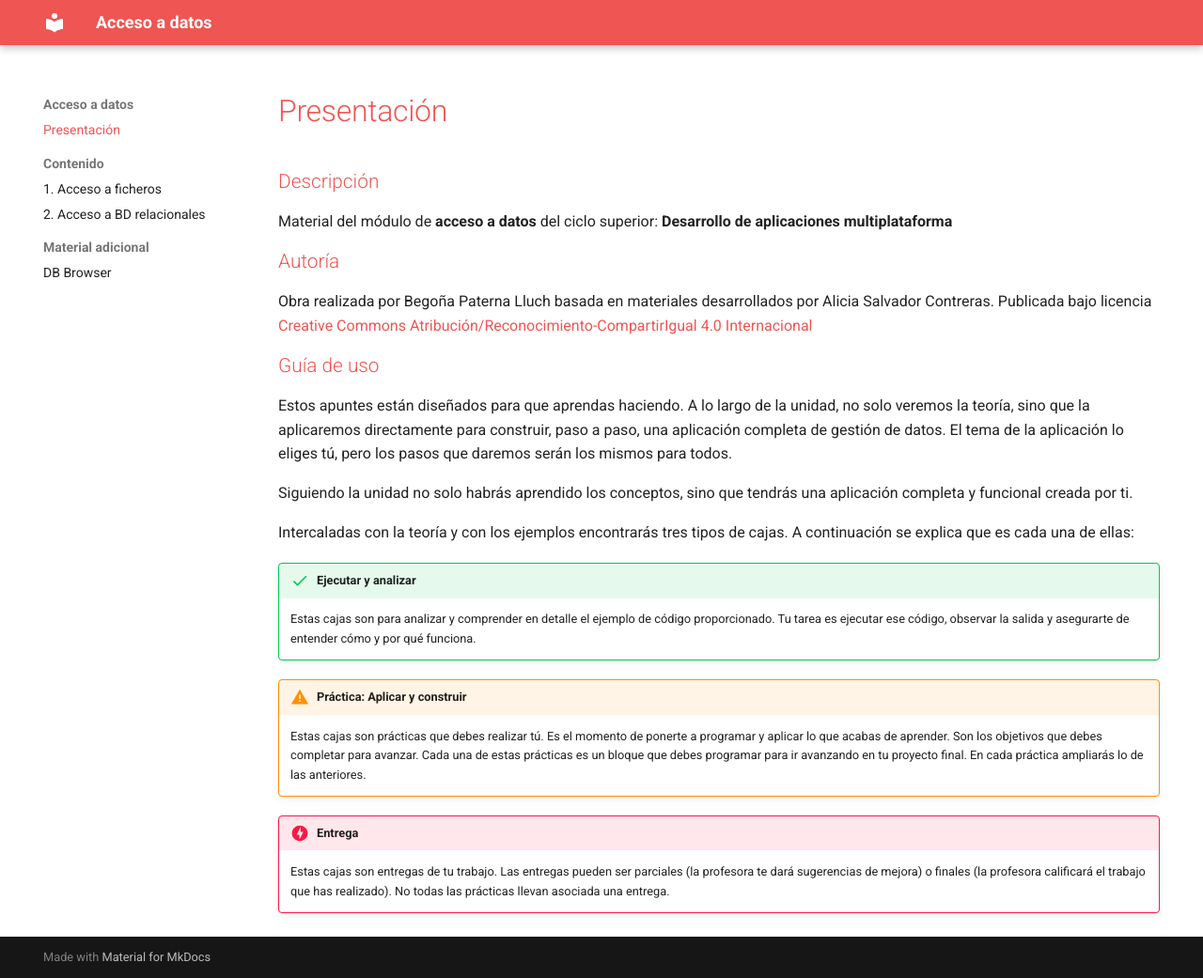
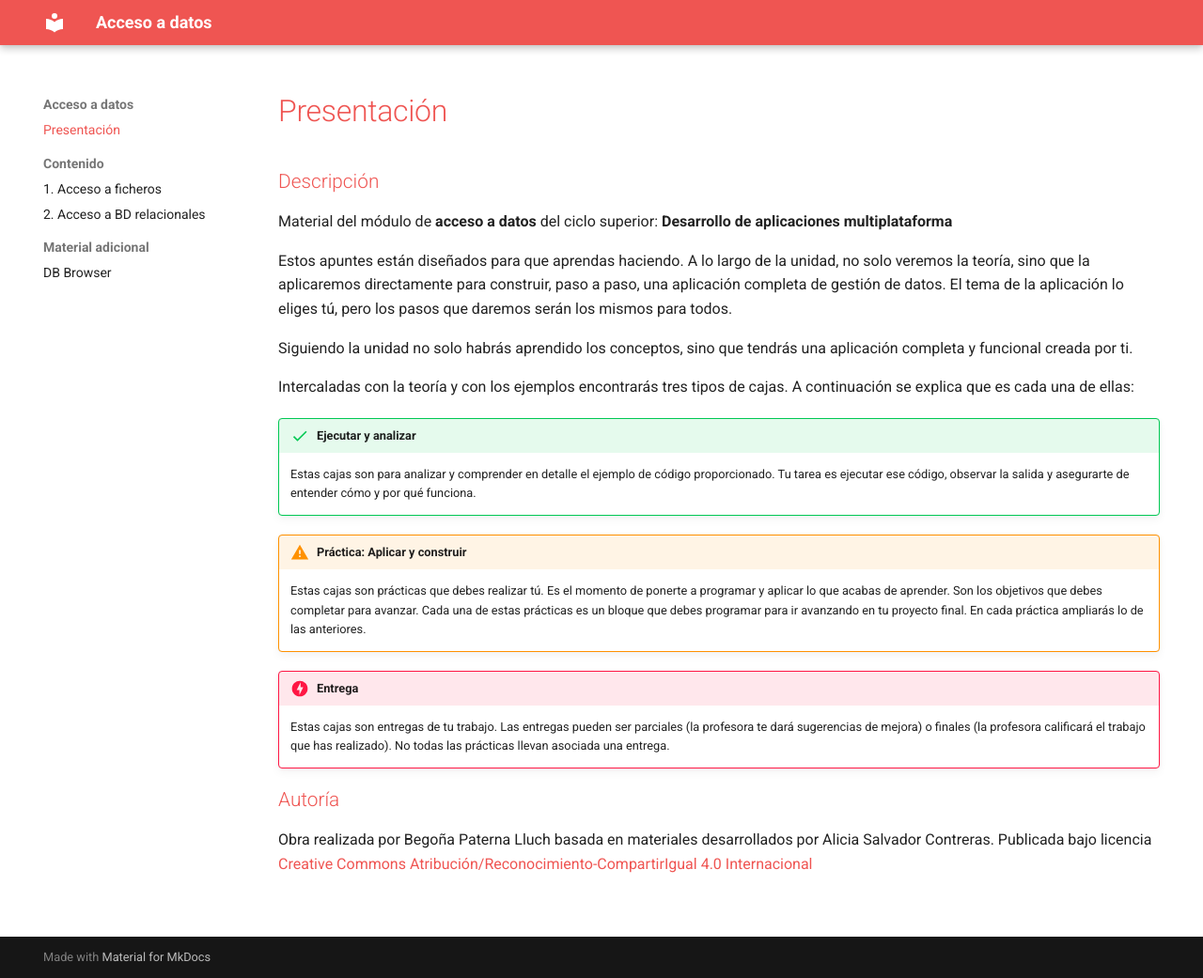
Before and after one commit to bpaterna/acceso_datos, an MkDocs documentation site: the page built from docs/index.md, in a window 1280 px wide and 1041 px high. Shown: the whole window at 94% size. Built offline with MkDocs 1.6.1 and Material for MkDocs 9.7.7, drawn with Linux system fonts in a browser that asks for light colours; part of the change alters nothing that is shown.

Commit message:
Update index.md

```diff
--- a/docs/index.md
+++ b/docs/index.md
@@ -4,16 +4,6 @@
 
 Material del módulo de **acceso a datos** del ciclo superior: **Desarrollo de aplicaciones multiplataforma**
 
-
-
-
-<span class="mi_h3">Autoría</span>
-
-Obra realizada por Begoña Paterna Lluch basada en materiales desarrollados por Alicia Salvador Contreras. Publicada bajo licencia [Creative Commons Atribución/Reconocimiento-CompartirIgual 4.0 Internacional](https://creativecommons.org/licenses/by-sa/4.0/)
-
-
-
-<span class="mi_h3">Guía de uso</span>
 
 Estos apuntes están diseñados para que aprendas haciendo. A lo largo de la unidad, no solo veremos la teoría, sino que la aplicaremos directamente para construir, paso a paso, una aplicación completa de gestión de datos. El tema de la aplicación lo eliges tú, pero los pasos que daremos serán los mismos para todos.
 
@@ -30,3 +20,11 @@ Intercaladas con la teoría y con los ejemplos encontrarás tres tipos de cajas.
 
 !!! danger "Entrega"
     Estas cajas son entregas de tu trabajo. Las entregas pueden ser parciales (la profesora te dará sugerencias de mejora) o finales (la profesora calificará el trabajo que has realizado). No todas las prácticas llevan asociada una entrega.
+
+
+
+
+
+<span class="mi_h3">Autoría</span>
+
+Obra realizada por Begoña Paterna Lluch basada en materiales desarrollados por Alicia Salvador Contreras. Publicada bajo licencia [Creative Commons Atribución/Reconocimiento-CompartirIgual 4.0 Internacional](https://creativecommons.org/licenses/by-sa/4.0/)
```
